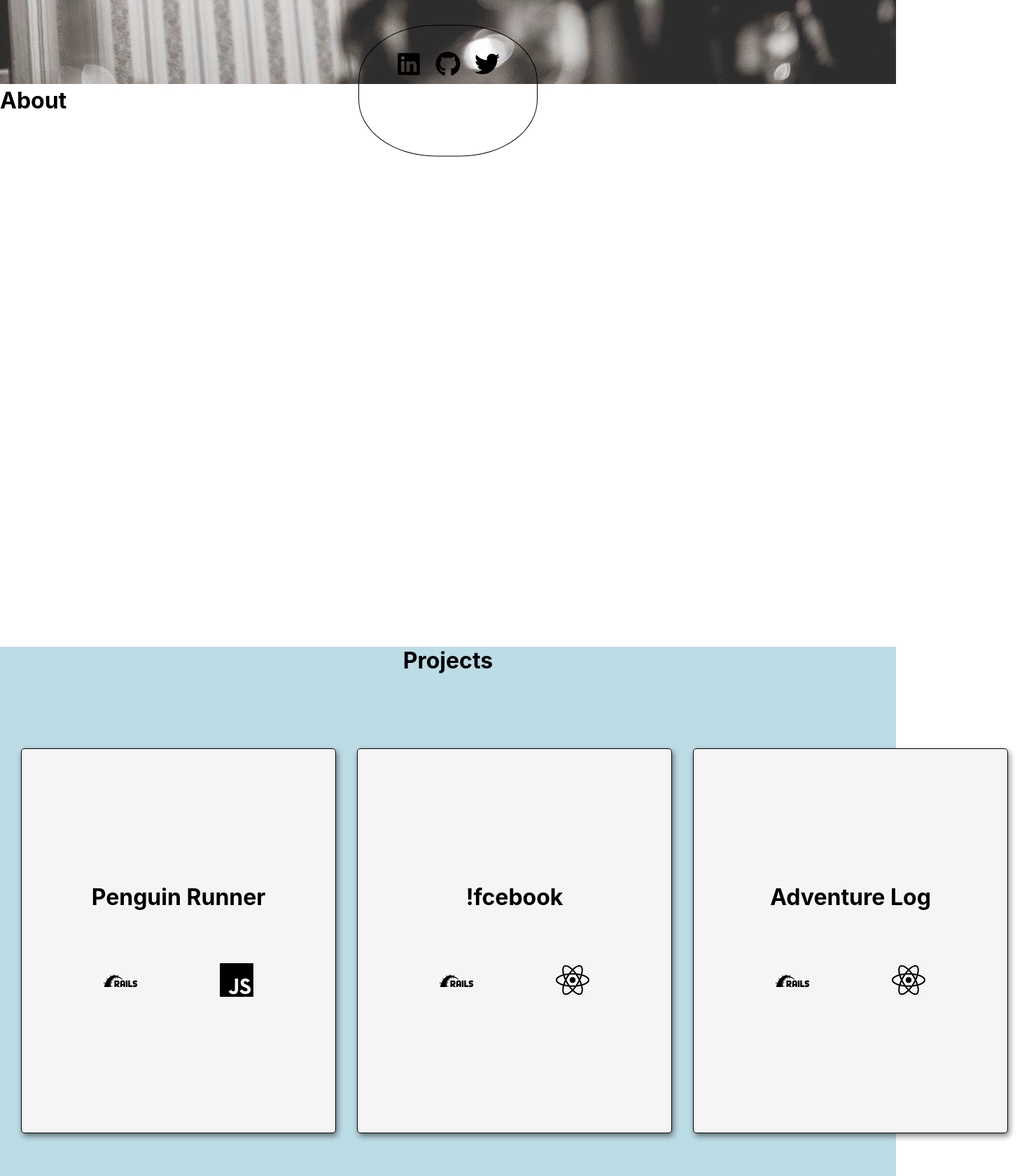
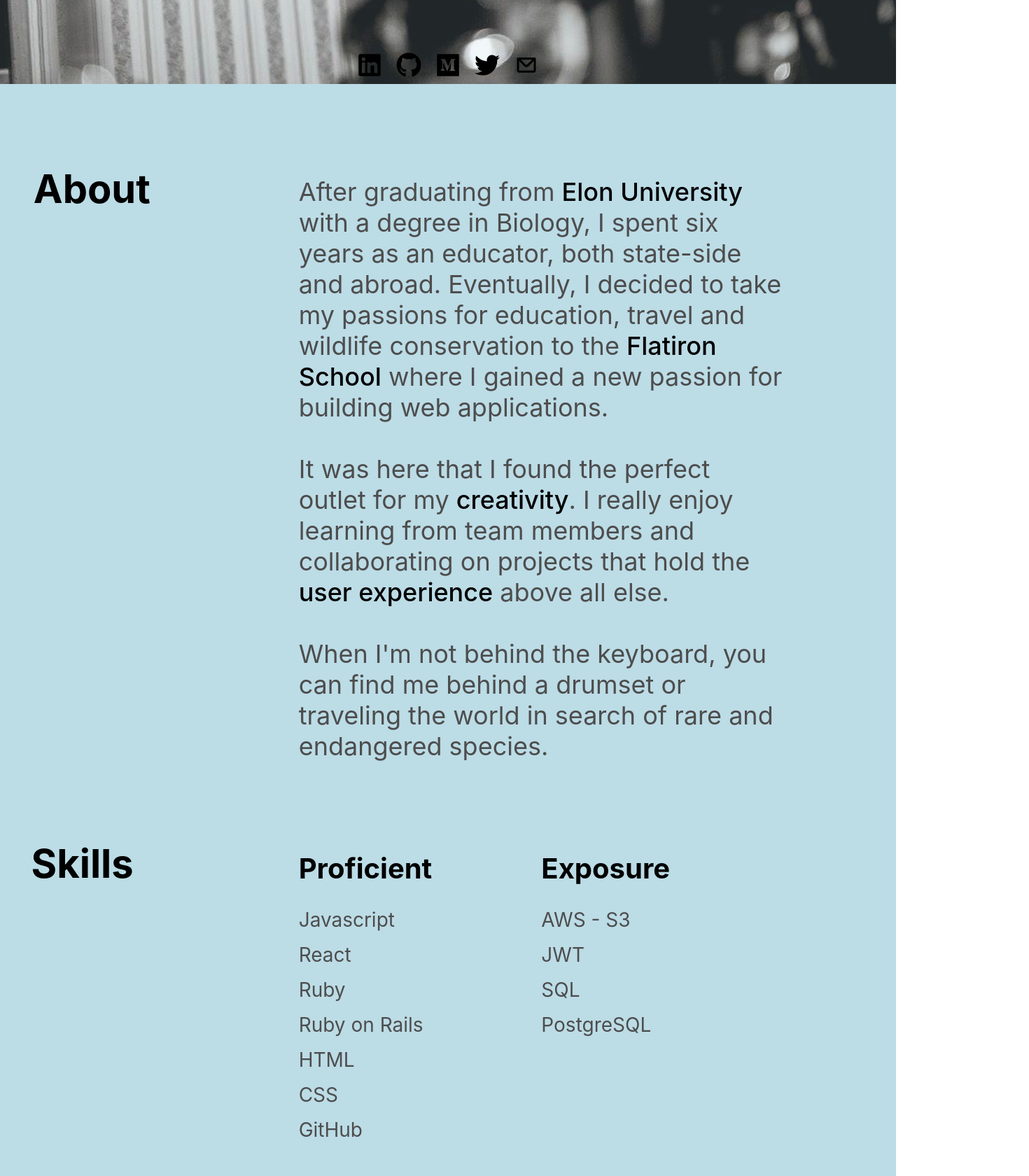
Before and after one commit to irosen419/ian_rosen_portfolio, a React (Create React App) app: page / in a window 1280 px wide. Shown: the part 680-2360 px from the top of the page at 70% size, 1470 px wide, since content can reach past the window. Built offline with nearby package versions, Linux system fonts and the light colour scheme.

Commit message:
added about and skills sections

```diff
--- a/src/App.js
+++ b/src/App.js
@@ -1,8 +1,8 @@
-import React, { useState } from 'react'
 import Intro from './Components/Intro'
 import Works from './Containers/Works'
 import About from './Containers/About'
 import * as FaIcons from 'react-icons/fa'
+import * as CgIcons from 'react-icons/cg'
 import './App.scss';
 
 function App() {
@@ -13,9 +13,11 @@ function App() {
       <About />
       <Works />
       <div id="social">
-        <a href="https://www.linkedin.com/in/irosen419/" target="_blank"><FaIcons.FaLinkedin /></a>
-        <a href="https://github.com/irosen419" target="_blank"><FaIcons.FaGithub /></a>
-        <a href="https://twitter.com/irosen419" target="_blank"><FaIcons.FaTwitter /></a>
+        <a href="https://www.linkedin.com/in/irosen419/" target="_blank" rel="noreferrer"><FaIcons.FaLinkedin /></a>
+        <a href="https://github.com/irosen419" target="_blank" rel="noreferrer"><FaIcons.FaGithub /></a>
+        <a href="https://medium.com/@irosen419" target="_blank" rel="noreferrer"><FaIcons.FaMedium /></a>
+        <a href="https://twitter.com/irosen419" target="_blank" rel="noreferrer"><FaIcons.FaTwitter /></a>
+        <a href="mailto:irosen419@gmail.com" target="_blank" rel="noreferrer"><CgIcons.CgMail /></a>
       </div>
     </div>
   );
--- a/src/App.scss
+++ b/src/App.scss
@@ -19,6 +19,7 @@ a:hover {
 
 .App {
   height: fit-content;
+  background-color: rgb(188, 220, 230);
   button:hover {
     cursor: pointer;
   }
@@ -29,10 +30,7 @@ a:hover {
     bottom: 0;
     transform: translate(-50%, 55%);
     width: 20%;
-    height: 23.5%;
-
-    border: 1px solid black;
-    border-radius: 43%;
+    height: 25%;
 
     font-size: 36px;
 
@@ -41,12 +39,9 @@ a:hover {
 
     svg {
       margin: 10px;
-      margin-top: 37px;
+      margin-top: 45px;
     }
 
-  }
-  div#social:hover {
-    background-color: rgba(175, 168, 123, 0.5);
   }
 
 }
@@ -84,29 +79,90 @@ a:hover {
 }
 
 #about {
-  height: 100vh;
+  display: grid;
+  grid-template-columns: 1fr 2fr;
+  padding-top: 7rem;
+  height: fit-content;
 
+  h1 {
+    text-align: right;
+    margin-right: 13.25rem;
+    font-size: 56px;
+  }
+  p {
+    margin-right: 10rem;
+    margin-top: 1rem;
+    font-size: 36px;
+    height: fit-content;
+    color: rgb(77, 77, 77);
+
+    span {
+      color: black;
+      font-weight: 500;
+    }
+  }
+}
+
+#skills {
+  display: grid;
+  grid-template-columns: 1fr 2fr;
+  padding-top: 7rem;
+  height: fit-content;
+
+  h1 {
+    text-align: right;
+    margin-right: 14.75rem;
+    font-size: 56px;
+  }
+
+  #inner-skills {
+    display: grid;
+    grid-template-columns: 1fr 1fr;
+
+    h2 {
+      font-size: 40px;
+      margin-top: 1rem;
+    }
+
+    #exposure {
+      margin-left: -5rem;
+    }
+
+    ul {
+      list-style-type: none;
+      font-size: 28px;
+      margin-top: 2rem;
+      color: rgb(77, 77, 77);
+      li {
+        margin-top: 1rem;
+      }
+    }
+
+  }
 }
 
 #works {
   position: relative;
   height: 100vh;
-  background-color: rgb(188, 220, 230);
   display: flex;
   flex-direction: column;
-  justify-content: center;
-  align-items: center;
+
+  h1#projects {
+    font-size: 56px;
+    margin-top: 5rem;
+    margin-left: 15.5rem;
+  }
 
 }
 
 #card-container {
-  margin-top: 25px;
+  // margin-top: 25px;
   width: fit-content;
   padding: 30px;
   margin: auto;
 
   display: grid;
-  grid-template-columns: 450px 450px 450px;
+  grid-template-columns: 25vw 25vw 25vw;
   grid-auto-rows: 550px;
   grid-gap: 30px;
 
--- a/src/Components/ProjectCard.js
+++ b/src/Components/ProjectCard.js
@@ -1,4 +1,4 @@
-import React, { useState } from 'react'
+import { useState } from 'react'
 
 
 function ProjectCard({ project, displayModal }) {
--- a/src/Containers/About.js
+++ b/src/Containers/About.js
@@ -1,11 +1,51 @@
-import React from 'react'
-
 function About() {
     return (
-        <div id="about">
-            <h1>About</h1>
-
-        </div>
+        <>
+            <div id="about">
+                <h1>About</h1>
+                <p>
+                    After graduating from <span>Elon University</span> with a degree in Biology, I spent six years
+                as an educator, both state-side and abroad. Eventually, I decided to take my passions for education,
+                travel and wildlife conservation to the <span>Flatiron School</span> where I gained a new passion
+                for building web applications.
+                <br></br>
+                    <br></br>
+                It was here that I found the perfect outlet for my <span>creativity</span>.
+                I really enjoy learning from team members and collaborating on projects that hold the
+                <span> user experience</span> above all else.
+                <br></br>
+                    <br></br>
+                When I'm not behind the keyboard, you can find me behind a drumset or traveling the world in search of
+                rare and endangered species.
+            </p>
+            </div>
+            <div id="skills">
+                <h1>Skills</h1>
+                <div id="inner-skills">
+                    <div id="proficient">
+                        <h2>Proficient</h2>
+                        <ul>
+                            <li>Javascript</li>
+                            <li>React</li>
+                            <li>Ruby</li>
+                            <li>Ruby on Rails</li>
+                            <li>HTML</li>
+                            <li>CSS</li>
+                            <li>GitHub</li>
+                        </ul>
+                    </div>
+                    <div id="exposure">
+                        <h2>Exposure</h2>
+                        <ul>
+                            <li>AWS - S3</li>
+                            <li>JWT</li>
+                            <li>SQL</li>
+                            <li>PostgreSQL</li>
+                        </ul>
+                    </div>
+                </div>
+            </div>
+        </>
     )
 }
 
--- a/src/Containers/CardContainer.js
+++ b/src/Containers/CardContainer.js
@@ -21,7 +21,7 @@ function CardContainer() {
             <div id='demo-modal'>
                 <div id="demo-video">
                     <span onClick={() => setDemo(false)}>x</span>
-                    <iframe src={demoLink} frameBorder="0" allowFullScreen></iframe>
+                    <iframe src={demoLink} title={demoLink.split("/")[4]} frameBorder="0" allowFullScreen></iframe>
                 </div>
             </div>
         )
--- a/src/Containers/Works.js
+++ b/src/Containers/Works.js
@@ -1,10 +1,9 @@
-import React from 'react'
 import CardContainer from '../Containers/CardContainer'
 
 function Works() {
     return (
         <div id="works">
-            <h1>Projects</h1>
+            <h1 id="projects">Projects</h1>
             <CardContainer />
         </div>
     )
```
